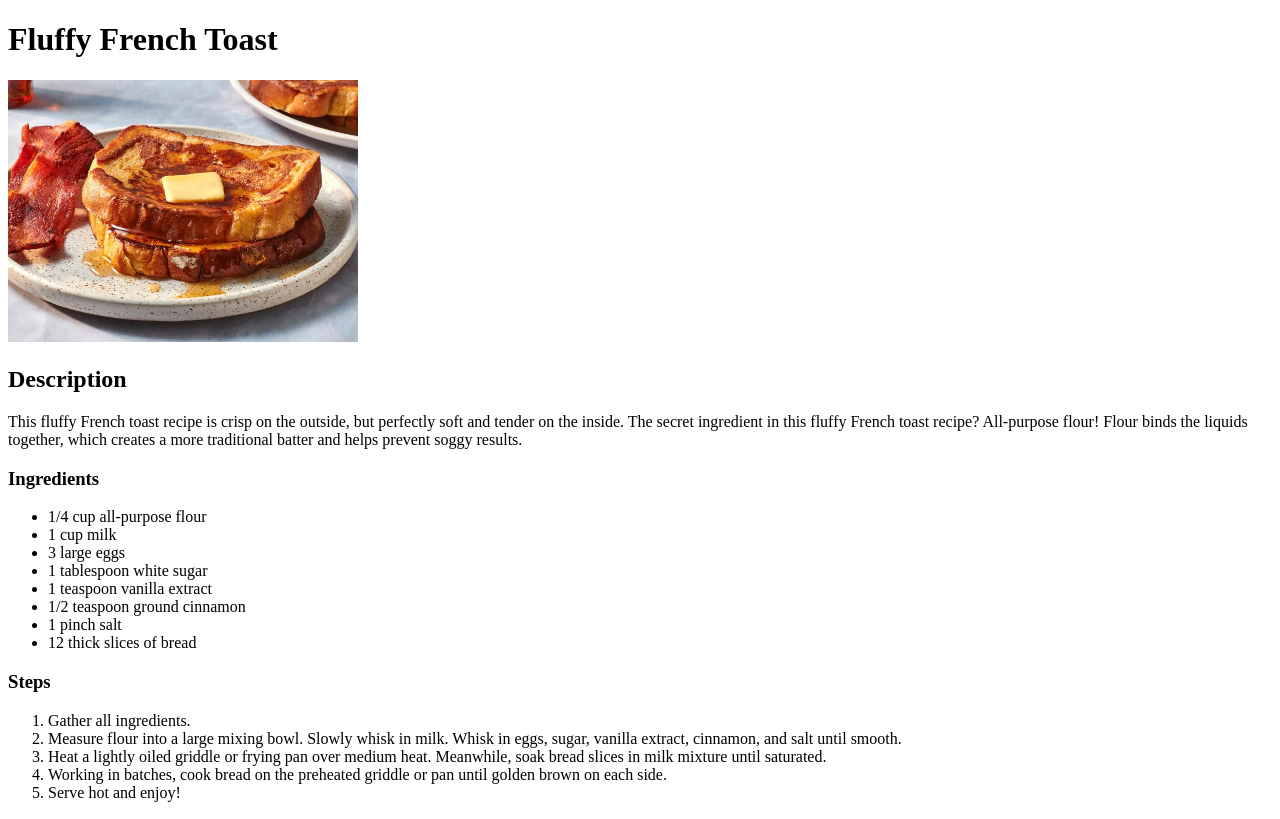
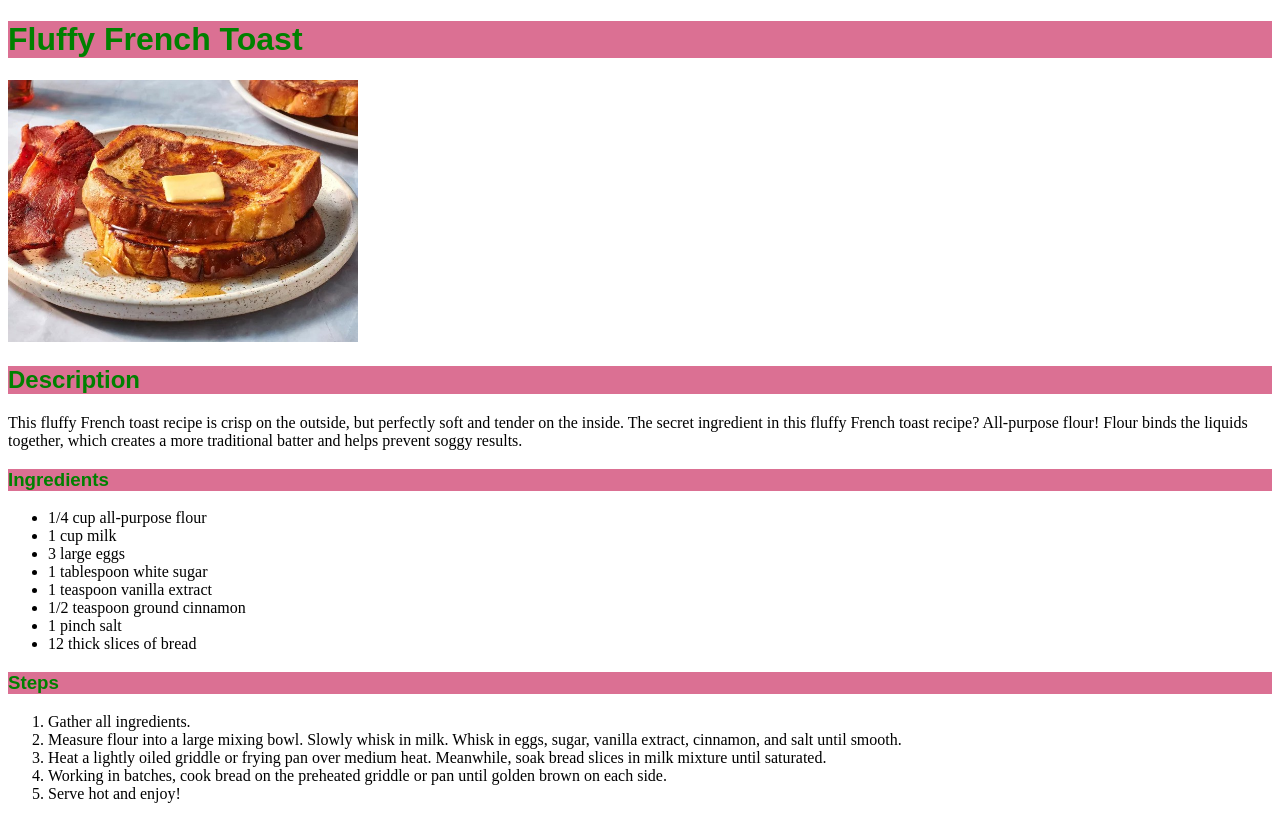
Before and after one commit to aseremula/odin-recipes, a plain HTML site: page recipes/fluffy-french-toast.html in a window 1280 px wide. Drawn offline with Linux system fonts and the light colour scheme.

Commit message:
Add CSS styling to M&C and french toast recipe

```diff
--- a/recipes/fluffy-french-toast.html
+++ b/recipes/fluffy-french-toast.html
@@ -3,17 +3,18 @@
     <head>
         <meta charset="utf-8">
         <title>Fluffy French Toast</title>
+        <link rel="stylesheet" href="../styles.css">
     </head>
 
     <body>
         <!-- Recipe from: https://www.allrecipes.com/recipe/16895/fluffy-french-toast/ -->
-        <h1>Fluffy French Toast</h1>
-        <img src="../img/fluffy-french-toast.jpg" alt="Fluffy french toast with a pat of butter and a side of bacon" width="350">
+        <h1 class ="recipe-header">Fluffy French Toast</h1>
+        <img src="../img/fluffy-french-toast.jpg" alt="Fluffy french toast with a pat of butter and a side of bacon" width="350" height = "auto">
 
-        <h2>Description</h2>
+        <h2 class ="recipe-header">Description</h2>
         <p>This fluffy French toast recipe is crisp on the outside, but perfectly soft and tender on the inside. The secret ingredient in this fluffy French toast recipe? All-purpose flour! Flour binds the liquids together, which creates a more traditional batter and helps prevent soggy results.</p>
 
-        <h3>Ingredients</h3>
+        <h3 class ="recipe-header">Ingredients</h3>
         <ul>
             <li>1/4 cup all-purpose flour</li>
             <li>1 cup milk</li>
@@ -25,7 +26,7 @@
             <li>12 thick slices of bread</li>
         </ul>
 
-        <h3>Steps</h3>
+        <h3 class ="recipe-header">Steps</h3>
         <ol>
             <li>Gather all ingredients.</li>
             <li>Measure flour into a large mixing bowl. Slowly whisk in milk. Whisk in eggs, sugar, vanilla extract, cinnamon, and salt until smooth.</li>
```
Also changed, not shown: recipes/sheet-pan-mac-and-cheese.html (+6 -5 lines).
